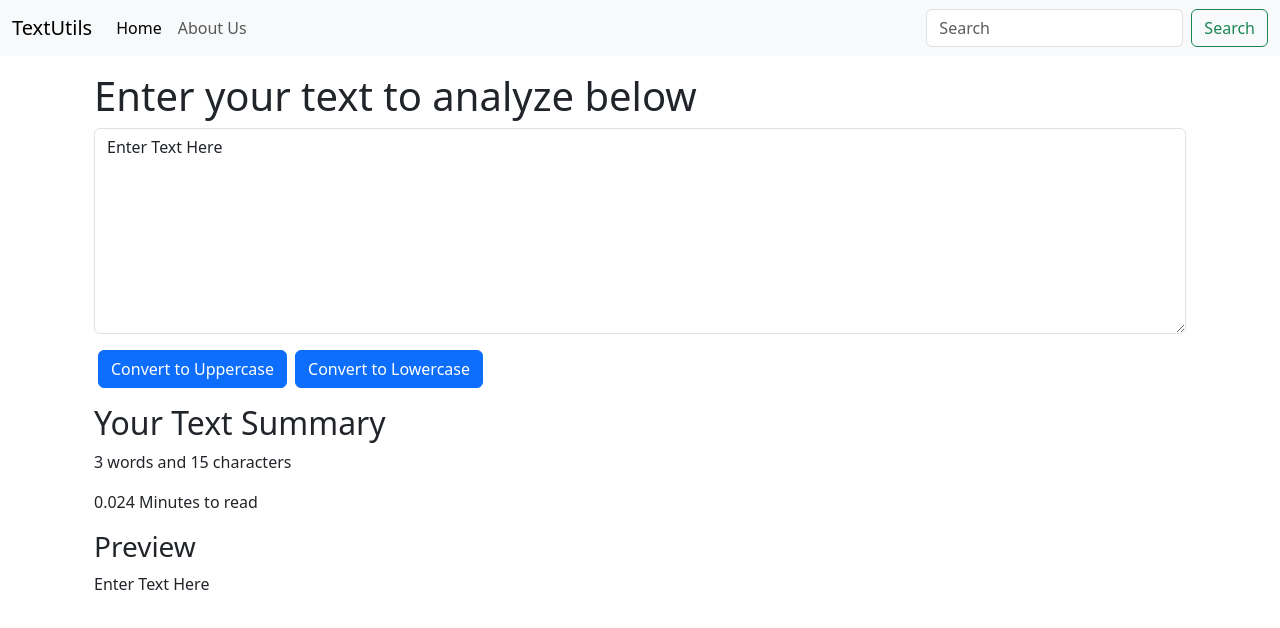
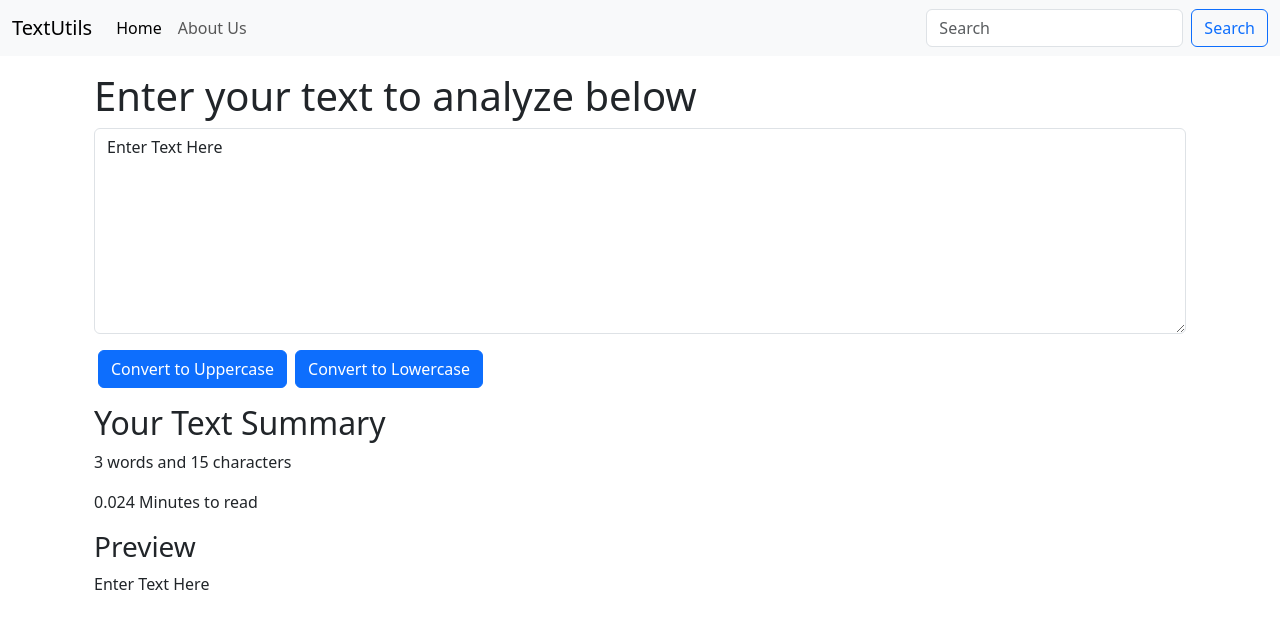
Before and after one commit to Darpan242003/my-app, a React (Vite) app: page / in a window 1280 px wide. Shown: the top 628 px of the page. Built offline with nearby package versions, Linux system fonts and the light colour scheme.

Commit message:
Changed Button Color

```diff
--- a/src/Components/Navbar.jsx
+++ b/src/Components/Navbar.jsx
@@ -23,7 +23,7 @@
           </ul>
           <form className="d-flex" role="search">
             <input className="form-control me-2" type="search" placeholder="Search" aria-label="Search" />
-            <button className="btn btn-outline-success" type="submit">Search</button>
+            <button className="btn btn-outline-primary" type="submit">Search</button>
           </form>
         </div>
       </div>
```
